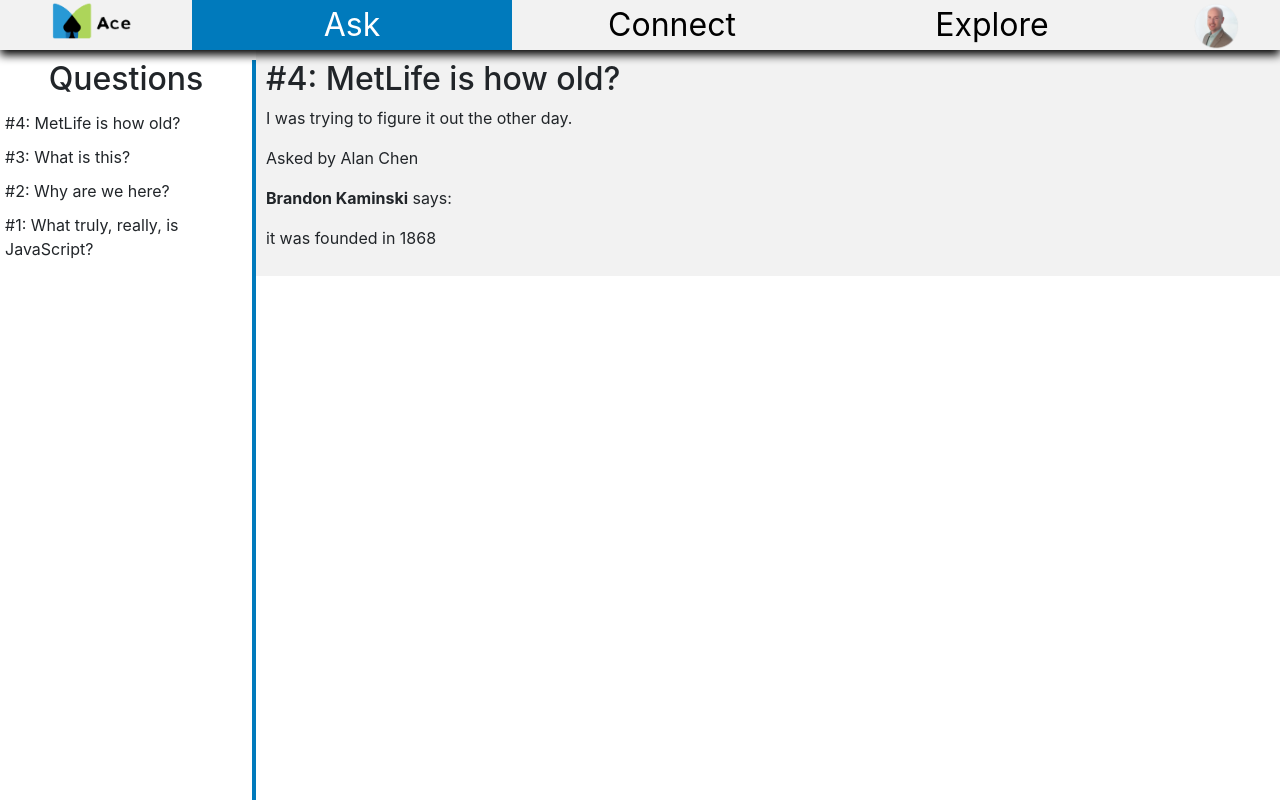
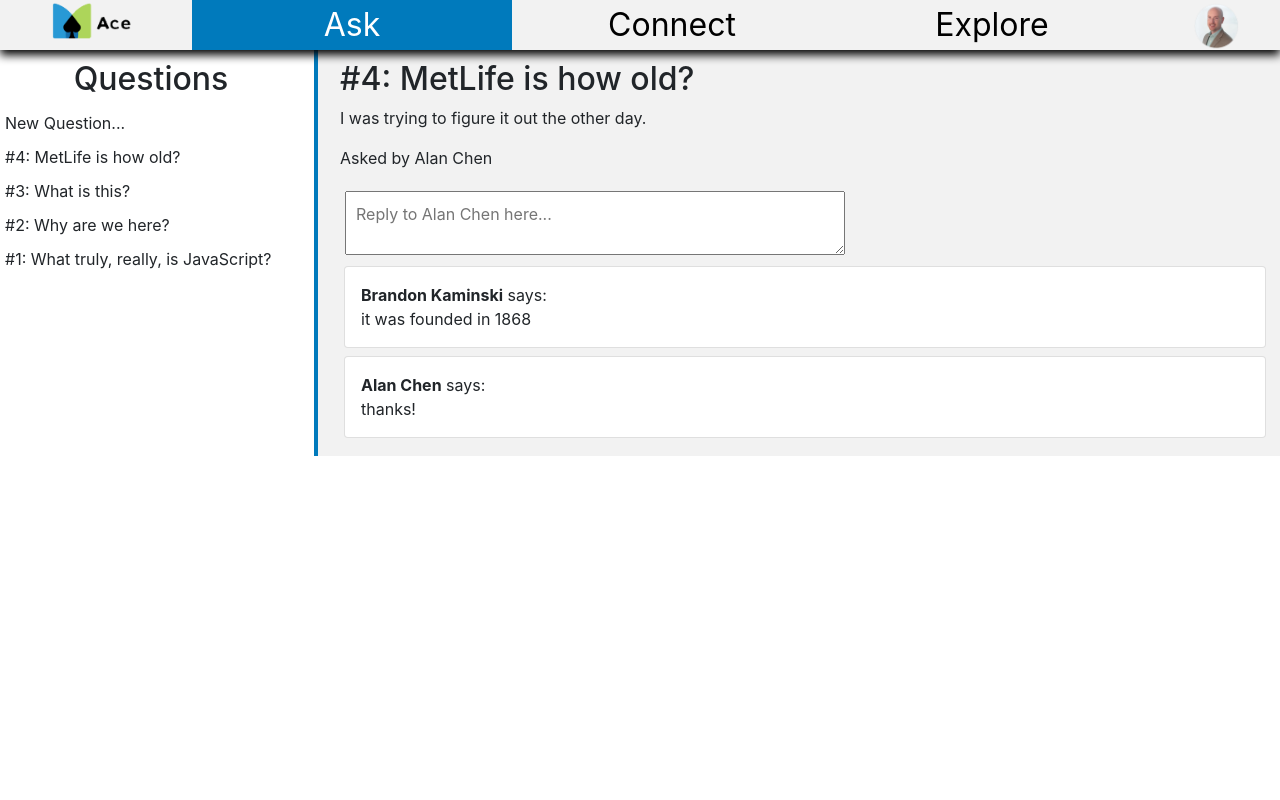
Before and after one commit to AlanChen4/MeetLyfe, a Next.js app in the folder meet-lyfe/: page /ask in a window 1280 px wide. Built offline with nearby package versions, Linux system fonts and the light colour scheme.

Commit message:
starting bootstrap migration

```diff
--- a/meet-lyfe/pages/ask.js
+++ b/meet-lyfe/pages/ask.js
@@ -8,6 +8,8 @@ import ReactDOMServer from 'react-dom/server';
 //page render
 export default function Ask()
 {
+    //current q text
+    let qtext = '';
     //init setup
     let x = data.sort(function(a,b){return b.id - a.id});
     function getQlist()
@@ -32,10 +34,47 @@ export default function Ask()
             .then(function (response) {
             y = response.data;
             document.getElementById('mainask').innerHTML = ReactDOMServer.renderToStaticMarkup(displayQ(num));
-            });
+            }
+        );
 
     }
 
+    function newQuestion()
+    {
+       let jsx = <div id = "askcontainer">
+                <h2>New Question</h2>
+                <span><input type="checkbox" id="anonycheck"/> anonymous</span>
+                <br/>
+                <input type="text" id = "newqtitle" placeholder="Title of question"/>
+                <br/>
+                <textarea id = "newqtext" placeholder="Type question here..." className='replyarea'>{qtext}</textarea>
+                <br/>
+                <button id = 'sendQ' onClick={function() {sendNewQ()}}>Send</button>
+            </div>
+         document.getElementById('mainask').innerHTML = ReactDOMServer.renderToStaticMarkup(jsx);
+    }
+
+    function sendNewQ()
+    {
+        //TODO do tags
+        console.log('triggered method');
+        let newqtext = document.getElementById('newqtext').value;
+        let toSend = {
+            title : document.getElementById('newqtitle').value,
+            a : document.getElementById('anonycheck').value,
+            body : newqtext,
+            author : 'Brandon Kaminski',
+            replies : [],
+        }
+        if(newqtext.length > 0)
+        {
+            axios.post('/api/questions/', toSend)
+                .then(function (response) {
+                    console.log(response)
+                }
+            );
+        }
+    }
     function displayQ(num)
     {
         let q = x.find(f => f.id == num);
@@ -44,7 +83,16 @@ export default function Ask()
                 <h2>#{num}: {q.title}</h2>
                 <p className="qpar">{q.body}</p>
                 <p className="author">Asked by {q.a ? 'anonymous' : q.author}</p>
-                {q.replies.map(r => <div className="reply"><p><b>{r.author}</b> says:</p> <p>{r.reply}</p></div>)}
+
+                <textarea placeholder = {q.a ? 'Reply here...' : `Reply to ${q.author} here...`} className='replyarea'/>
+                {q.replies.map(r =>
+                <div className="card mx-1 mb-2">
+                    <div class = 'card-body'>
+                        <p class = "card-text"><b>{r.author}</b> says:<br/>{r.reply}</p>
+                    </div>
+                </div>
+                )}
+
             </div>
         );
     }
@@ -52,14 +100,17 @@ export default function Ask()
     return (
         <div id = "fullbody">
             <Header/>
-            <div id="qbar">
+            <div class = "row">
+                <div id="qbar" className="col-3">
                     <div>
                         <h2>Questions</h2>
+                        <p id = 'newqbar' className = 'q light' onClick={function() {newQuestion()}}>New Question...</p>
                         {getQlist()}
                     </div>
                 </div>
-            <div id="mainask" className="main light">
+                <div id="mainask" className="main light col-9">
                     {displayQ(x[0].id)}
+                </div>
             </div>
         </div>
     )
--- a/meet-lyfe/pages/data.js
+++ b/meet-lyfe/pages/data.js
@@ -29,6 +29,6 @@ export let data = [
         author : 'Alan Chen',
         body : "I was trying to figure it out the other day.",
         a : false,
-        replies : [{author: 'Brandon Kaminski', reply: 'it was founded in 1868'}],
+        replies : [{author: 'Brandon Kaminski', reply: 'it was founded in 1868'}, {author: 'Alan Chen', reply: 'thanks!'}],
     },
     ]
--- a/meet-lyfe/styles/globals.css
+++ b/meet-lyfe/styles/globals.css
@@ -133,11 +133,8 @@ a
 {
     margin-top: 60px;
     margin-right: 0px;
-    width: max(170px, 20%);
+    /*width: max(170px, 20%);*/
     text-align: center;
-    border-right: 4px solid #007abc;
-    height: 100%;
-    position: fixed;
 }
 
 #qbar .q
@@ -147,7 +144,6 @@ a
   text-overflow: ellipsis;*/
   text-align: left;
   padding: 5px;
-  width: 95%;
   margin:0;
 }
 
@@ -159,15 +155,57 @@ a
     color: white;
 }
 
+#newqbar.light:hover
+{
+    background-color: #0061A0;
+}
+
 /*MAIN*/
 #mainask
 {
-    padding: 10px;
     padding-top: 60px;
+    /*
     margin-left: max(170px, 20%);
+    background-color: #f2f2f2;\*/
+    border-left: 4px solid #007abc;
+}
+
+#askcontainer
+{
+    padding-left: 10px;
+    padding-right: 10px;
+    padding-bottom: 10px;
 }
 
 .main.light
 {
     background-color: #f2f2f2;
 }
+
+.reply.light
+{
+    padding: 10px;
+    border-radius: max(10px, 2%);
+    background-color:white;
+    width: 90%;
+    margin: 5px;
+}
+
+
+/* non-changers */
+.replyarea
+{
+    resize:both;
+    width: min(70%, 500px);
+    height: 4em;
+    text-align: left;
+    padding: 10px;
+    margin: 5px;
+}
+
+
+#newqtitle
+{
+    margin: 10px;
+    width: min(70%, 500px);
+}
```
Lines whose indentation alone changed are shown as unchanged.
